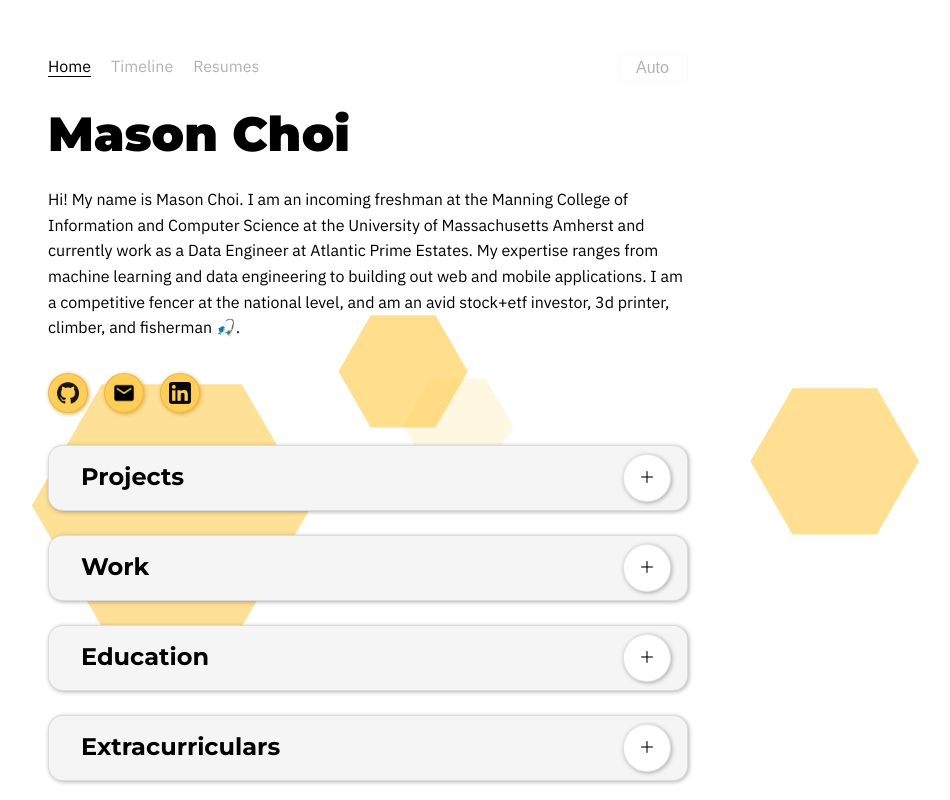
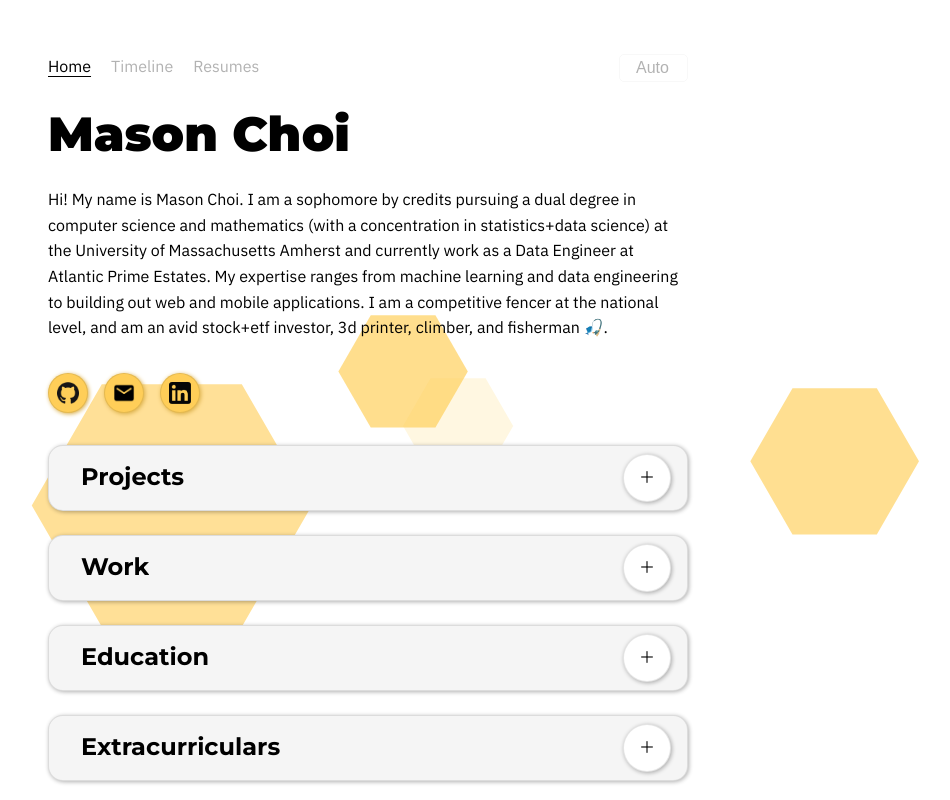
Before and after one commit to Tennis-Ball/personal_website, a Next.js app: page / in a window 1280 px wide. Shown: the top 800 px of the page, without its empty margins (272-1222 px from the left). Built offline with nearby package versions, Linux system fonts and the light colour scheme.

Commit message:
update bio:

```diff
--- a/pages/index.js
+++ b/pages/index.js
@@ -16,7 +16,7 @@ export default function Home() {
 		</Head>
 			<Nav/>
 			<h1>Mason Choi</h1>
-			<p>Hi! My name is Mason Choi. I am an incoming freshman at the Manning College of Information and Computer Science at the University of Massachusetts Amherst and currently work as a Data Engineer at Atlantic Prime Estates. My expertise ranges from machine learning and data engineering to building out web and mobile applications. I am a competitive fencer at the national level, and am an avid stock+etf investor, 3d printer, climber, and fisherman 🎣.</p>
+			<p>Hi! My name is Mason Choi. I am a sophomore by credits pursuing a dual degree in computer science and mathematics (with a concentration in statistics+data science) at the University of Massachusetts Amherst and currently work as a Data Engineer at Atlantic Prime Estates. My expertise ranges from machine learning and data engineering to building out web and mobile applications. I am a competitive fencer at the national level, and am an avid stock+etf investor, 3d printer, climber, and fisherman 🎣.</p>
 
 			<Contacts/>
 			<Dropdown title="Projects">
```
